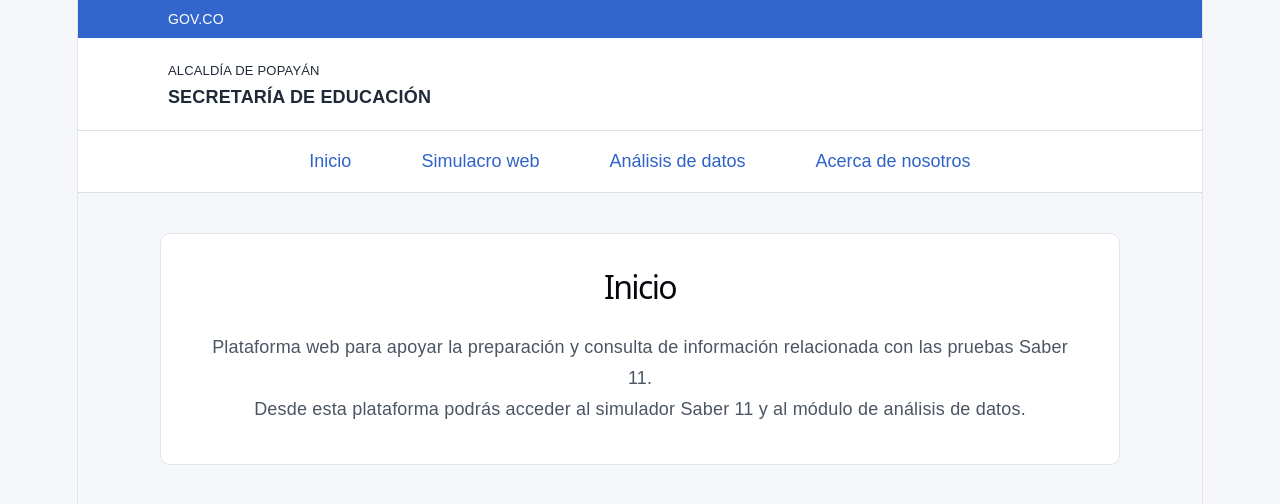
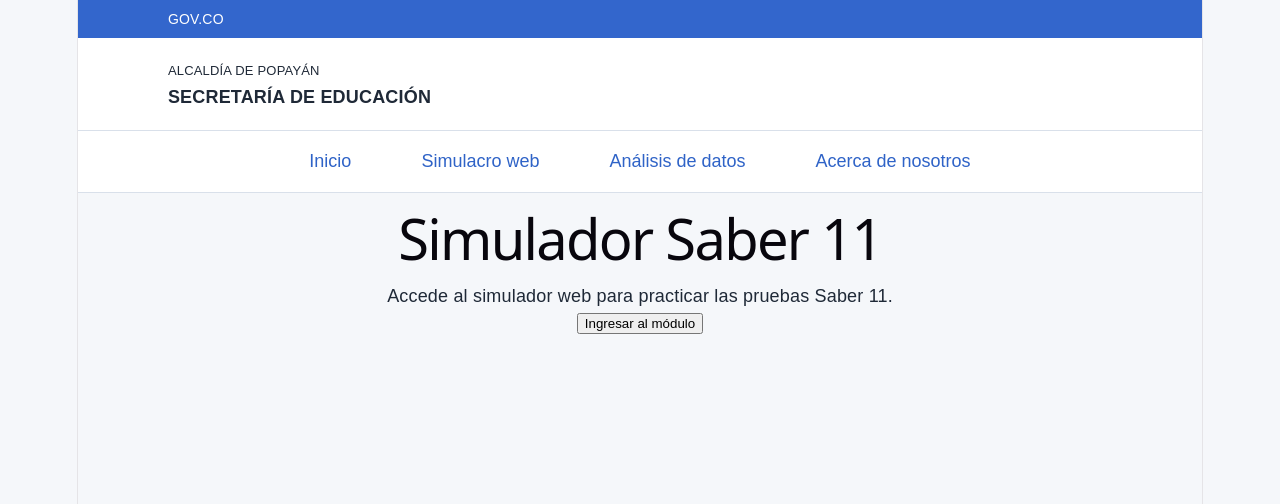
Before and after one commit to melanylesmes-create/An-lisis-Datos-Saber-11-Proyecto-Grado-, a React (Vite) app in the folder frontend-plataforma-general/: page / in a window 1280 px wide. Both pictures are taken after a click on the button "Simulacro web". Shown: the top 504 px of the page. Built offline with nearby package versions, Linux system fonts and the light colour scheme.

Commit message:
feat(simulador): Conexion del front simulador web con el front de la pagina general

```diff
--- a/frontend-plataforma-general/src/App.tsx
+++ b/frontend-plataforma-general/src/App.tsx
@@ -3,6 +3,7 @@ import Encabezado from "./components/Encabezado"
 import Navegacion from "./components/Navegacion"
 import Inicio from "./pages/Inicio"
 import Analisis from "./pages/Analisis"
+import Simulador from "./pages/Simulador"
 import "./styles/General.css"
 
 function App() {
@@ -27,6 +28,11 @@ function App() {
 
             {/* Si selecciona análisis, mostramos Analisis */}
             {pagina === "analisis" && <Analisis />}
+
+            {/* Si selecciona simullador, mostramos simulador */}
+            {pagina === "simulador" && <Simulador />}
+
+
         </>
     )
 }
--- a/frontend-plataforma-general/src/components/Navegacion.tsx
+++ b/frontend-plataforma-general/src/components/Navegacion.tsx
@@ -15,9 +15,10 @@ function Navegacion({ setPagina }: NavegacionProps) {
                 Inicio
             </button>
 
-            <button>
+            <button onClick={() => setPagina("simulador")}>
                 Simulacro web
             </button>
+
 
             {/* Cambia la página a Análisis */}
             <button onClick={() => setPagina("analisis")}>
--- /dev/null
+++ b/frontend-plataforma-general/src/pages/Simulador.tsx
@@ -0,0 +1,18 @@
+export default function Simulador() {
+  const irSimulador = () => {
+    // Redirige al frontend del simulador que corre en su propio puerto
+    window.location.href = "http://localhost:5174/";
+  };
+
+  return (
+    <main className="contenido">
+      <h1>Simulador Saber 11</h1>
+      <p>
+        Accede al simulador web para practicar las pruebas Saber 11.
+      </p>
+      <button onClick={irSimulador}>
+        Ingresar al módulo
+      </button>
+    </main>
+  );
+}
```
Also changed, not shown: frontend-plataforma-general/src/pages/Simulacro.tsx (deleted), 1 other file (tests, documents, lock files or other folders).
